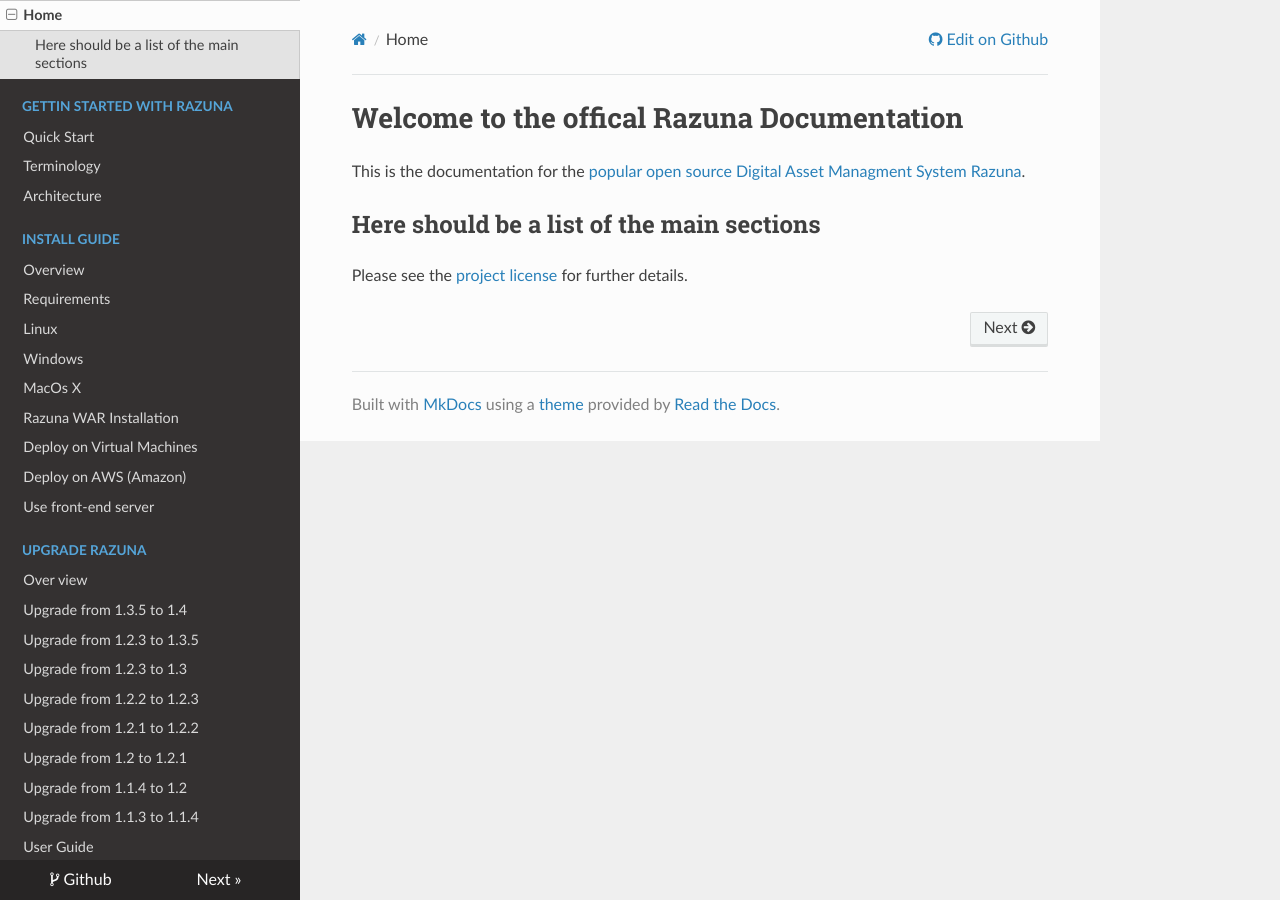
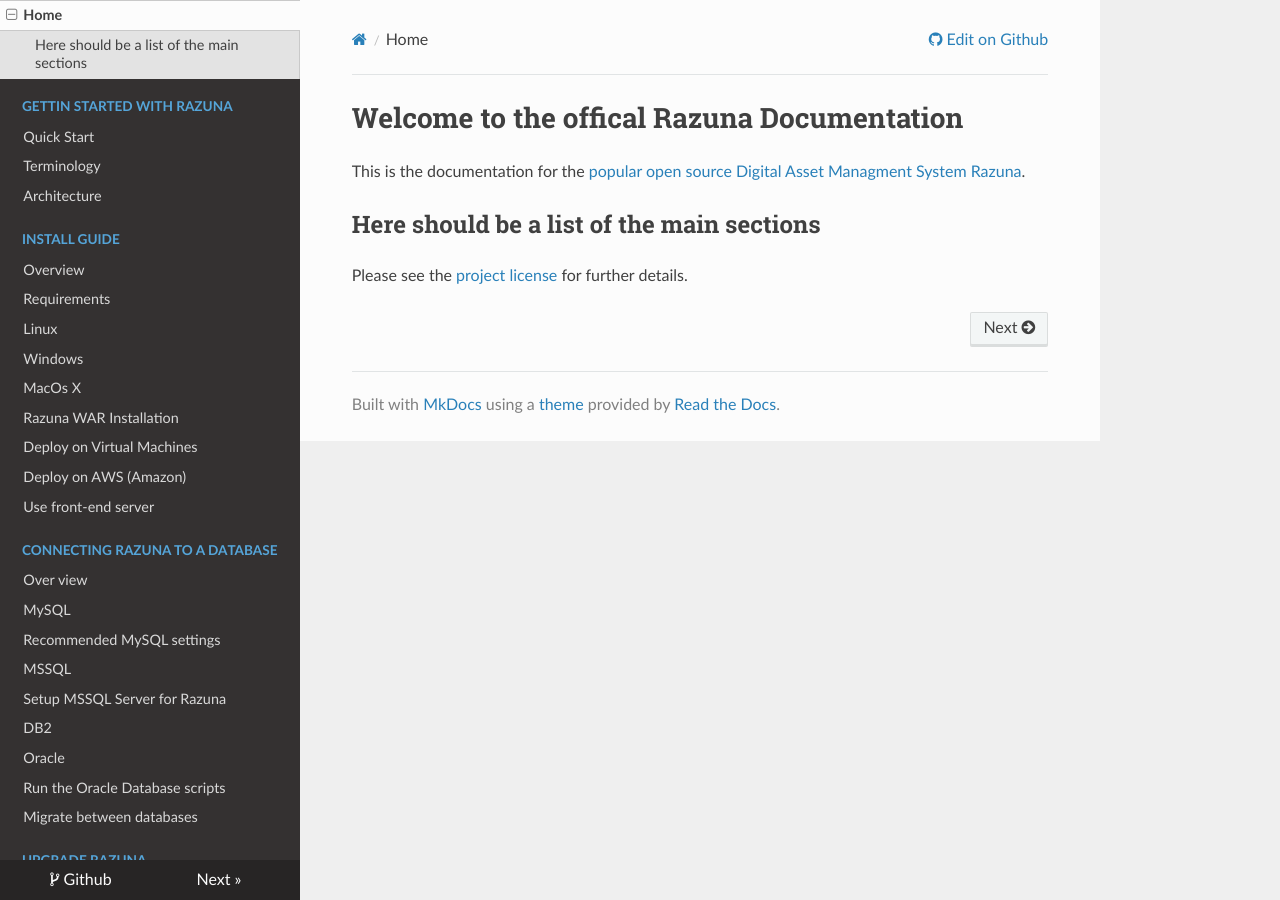
Before and after one commit to razuna/razuna-docs, an MkDocs documentation site: the page built from docs/index.md, in a window 1280 px wide. Built offline with MkDocs 1.6.1, drawn with Linux system fonts in a browser that asks for light colours; nearby versions of some CDN libraries; old or Windows-style settings are respelled for this version of MkDocs.

Commit message:
Modify the structrure

```diff
--- a/mkdocs.yml
+++ b/mkdocs.yml
@@ -21,6 +21,17 @@ pages:
   - Deploy on Virtual Machines: 'installation/vms.md'
   - Deploy on AWS (Amazon): 'installation/aws.md'
   - Use front-end server: 'installation/nginxapache.md'
+- Connecting Razuna to a database :
+  - Over view : 'db_connect/index.md'
+  - MySQL : 'db_connect/MySQL.md'
+  - Recommended MySQL settings : 'db_connect/Recommended MySQL settings.md'
+  - MSSQL : 'db_connect/MSSQL.md'
+  - Setup MSSQL Server for Razuna : 'db_connect/Setup MSSQL Server for Razuna.md'
+  - DB2 : 'db_connect/DB2.md'
+  - Oracle : 'db_connect/Oracle.md'
+  - Run the Oracle Database scripts : 'db_connect/Run the Oracle Database scripts.md'
+  - Migrate between databases : 'db_connect/Migrate databases.md'
+
 - Upgrade Razuna:
    - Over view : 'installation/Upgrade/index.md'
    - Upgrade from 1.3.5 to 1.4 : 'installation/Upgrade/Upgrade from 135 to 14.md'
```
